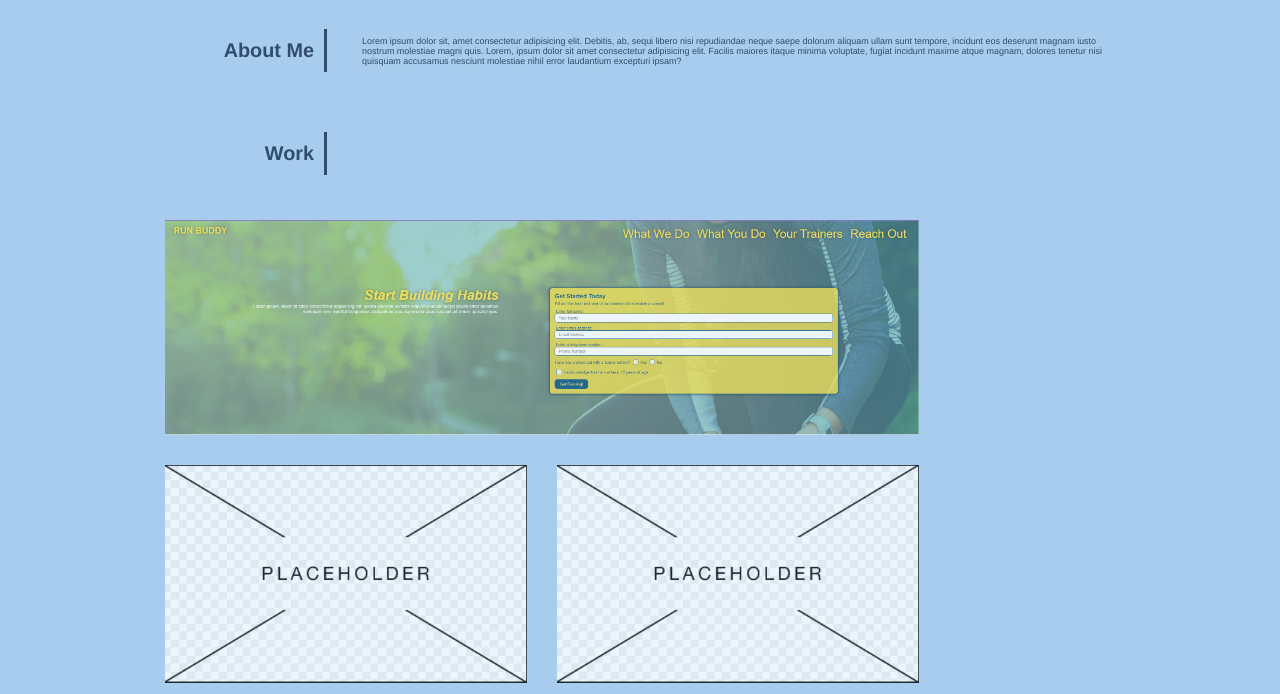
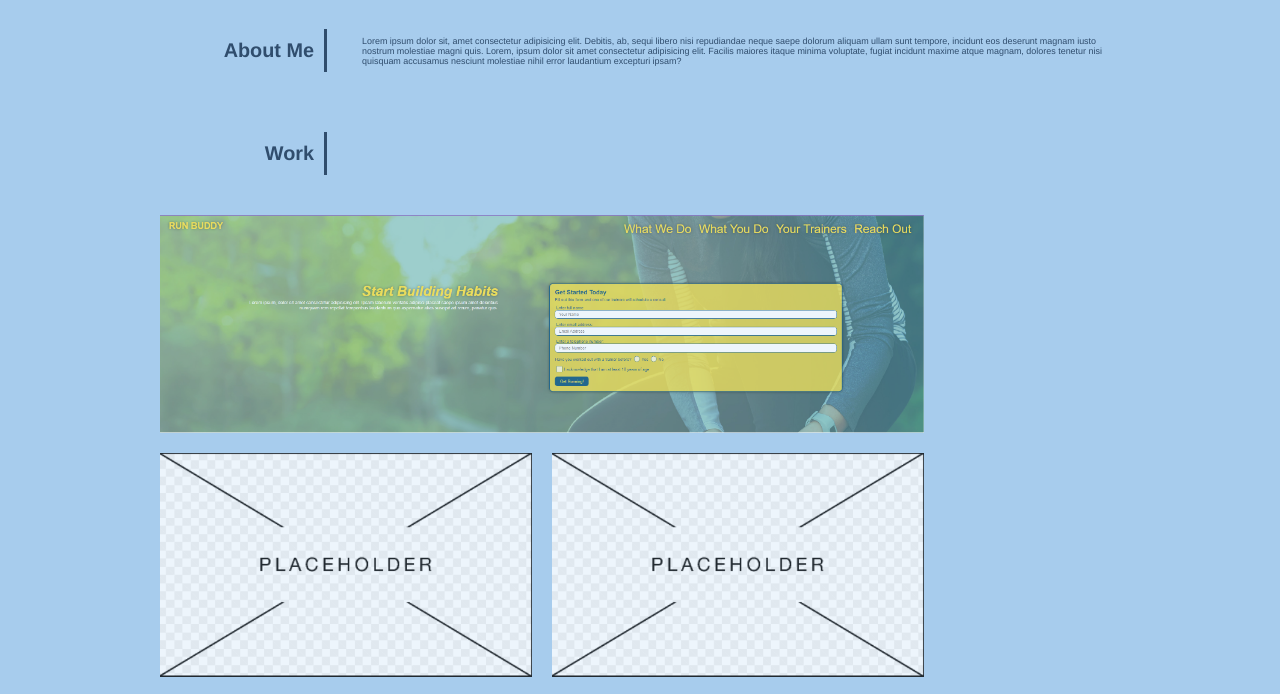
Before and after one commit to Deiondrae/Portfolio-site, a plain HTML site: page index.html in a window 1280 px wide. Shown: the part 78-772 px from the top of the page. Drawn offline with Linux system fonts and the light colour scheme.

Commit message:
Flexbox sizing issue

```diff
--- a/assets/style.css
+++ b/assets/style.css
@@ -13,6 +13,7 @@ body {
     font-family: Helvetica, Arial, sans-serif;
     color: var(--secondary-color);
     background-color: var(--quarternary-color);
+    overflow: auto;
 }
 .section-title {
     border-right: 3px solid var(--secondary-color);
@@ -66,7 +67,7 @@ header nav ul li a {
 }
 .about-me p {
     padding: 5px;
-    flex: 1;
+    flex: 1 10;
     font-size: .7vw;
 }
 /*about me style end*/
@@ -76,27 +77,31 @@ img {
     min-width: 0;
     opacity: 80%;
 }
+img:hover {
+    opacity: 1;
+}
 .contact-content {
     display: flex;
     flex-wrap: wrap;
     justify-content: space-between;
-    flex: 1;
+    flex: 1 10;
     align-items: center;
     font-size: 0.7vw;
 }
 .portfolio-images {
     width: 80%;
+    margin: 0;
     min-width: 0;
     display: flex;
     flex-wrap: wrap;
     justify-content: space-around;
     align-content: space-around;
-    align-items: center;
+    align-items: flex-start;
 }
 .image {
     width: 50%;
     display: flex;
-    padding: 15px;
+    padding: 10px;
 }
 .image:first-child {
     width: 100%;
--- a/index.html
+++ b/index.html
@@ -47,9 +47,9 @@
             <article class="image">
                 <img src="./assets/images/Screenshot 2022-03-01 133059.png" />
             </article>
-            <article class="image">
+            <div class="image">
                 <img src="./assets/images/Screenshot 2022-03-01 133232.png" />
-            </article>
+            </div>
             <article class="image">
                 <img src="./assets/images/Screenshot 2022-03-01 133232.png" />
             </article>
```
